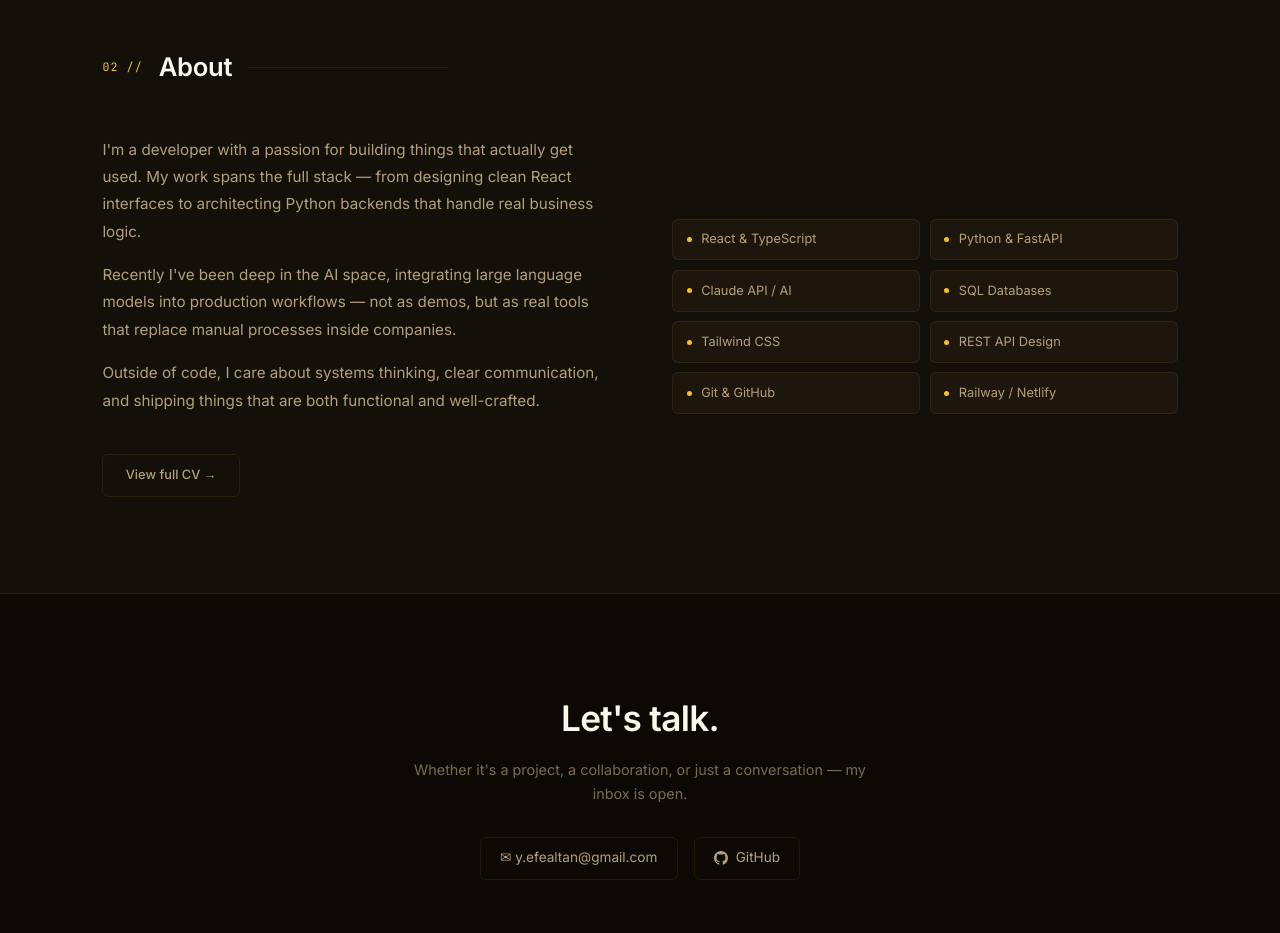
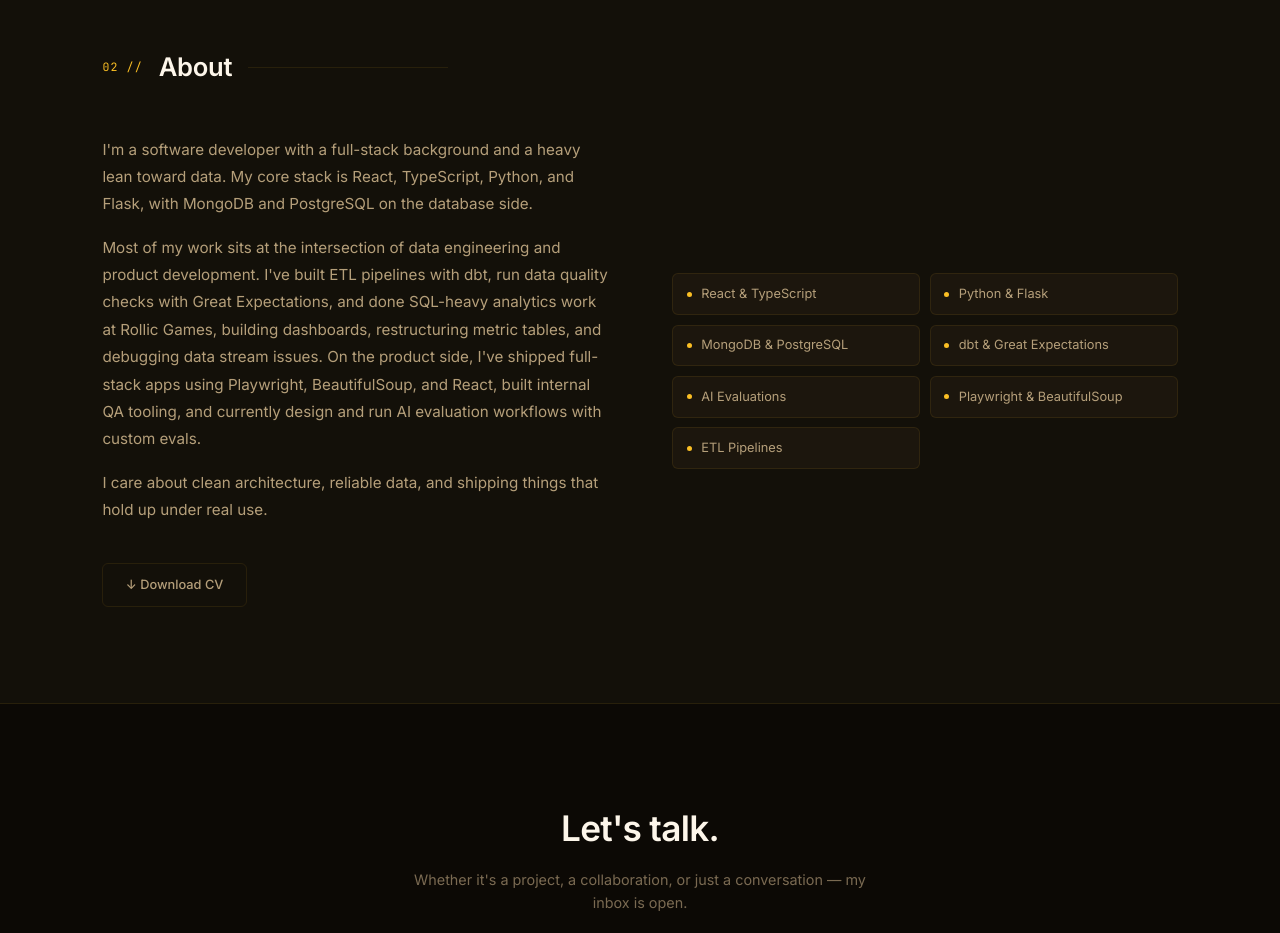
Before and after one commit to efeAltan1/efeAltan1.github.io, a React (Vite) app: page / in a window 1280 px wide. Shown: the part 1720-2653 px from the top of the page. Built offline with nearby package versions, Linux system fonts and the light colour scheme.

Commit message:
Changing the placeholder text for 'About' page.

```diff
--- a/src/components/About.tsx
+++ b/src/components/About.tsx
@@ -32,7 +32,8 @@ export function About() {
           ))}
           <br />
           <a
-            href="#"
+            href="/cv.pdf"
+            download
             style={{
               display: 'inline-flex', alignItems: 'center', gap: '0.5rem',
               padding: '0.65rem 1.4rem', border: '1px solid var(--border)',
@@ -43,7 +44,7 @@ export function About() {
             onMouseEnter={e => { e.currentTarget.style.borderColor = 'var(--accent)'; e.currentTarget.style.color = 'var(--accent)'; e.currentTarget.style.boxShadow = '0 0 16px var(--accent-glow)' }}
             onMouseLeave={e => { e.currentTarget.style.borderColor = 'var(--border)'; e.currentTarget.style.color = 'var(--muted2)'; e.currentTarget.style.boxShadow = '' }}
           >
-            {a.cvBtn[lang]}
+            ↓ {a.cvBtn[lang]}
           </a>
         </div>
 
--- a/src/data/content.ts
+++ b/src/data/content.ts
@@ -101,28 +101,27 @@ export const content = {
     sectionTitle: { en: 'About', tr: 'Hakkımda' },
     paragraphs: [
       {
-        en: "I'm a developer with a passion for building things that actually get used. My work spans the full stack — from designing clean React interfaces to architecting Python backends that handle real business logic.",
-        tr: 'Gerçekten kullanılan şeyler inşa etme tutkusuna sahip bir geliştiriciyim. Çalışmalarım temiz React arayüzleri tasarlamaktan Python backend mimarisi kurmaya kadar tüm katmanları kapsıyor.',
+        en: "I'm a software developer with a full-stack background and a heavy lean toward data. My core stack is React, TypeScript, Python, and Flask, with MongoDB and PostgreSQL on the database side.",
+        tr: "Veriye güçlü bir yönelimi olan, tam yığın bir yazılım geliştiriciyim. Temel stack'im React, TypeScript, Python ve Flask; veritabanı tarafında MongoDB ve PostgreSQL kullanıyorum.",
       },
       {
-        en: "Recently I've been deep in the AI space, integrating large language models into production workflows — not as demos, but as real tools that replace manual processes inside companies.",
-        tr: 'Son zamanlarda yapay zeka alanına derinlemesine daldım; büyük dil modellerini üretim iş akışlarına entegre ediyorum — demo olarak değil, şirketlerde manuel süreçlerin yerini alan gerçek araçlar olarak.',
+        en: "Most of my work sits at the intersection of data engineering and product development. I've built ETL pipelines with dbt, run data quality checks with Great Expectations, and done SQL-heavy analytics work at Rollic Games, building dashboards, restructuring metric tables, and debugging data stream issues. On the product side, I've shipped full-stack apps using Playwright, BeautifulSoup, and React, built internal QA tooling, and currently design and run AI evaluation workflows with custom evals.",
+        tr: "Çalışmalarımın büyük bölümü veri mühendisliği ile ürün geliştirmenin kesişiminde yer alıyor. dbt ile ETL pipeline'ları kurdum, Great Expectations ile veri kalitesi kontrolleri yaptım ve Rollic Games'te yoğun SQL analitiği gerçekleştirdim; dashboard'lar oluşturdum, metrik tablolarını yeniden yapılandırdım ve veri akışı sorunlarını giderdim. Ürün tarafında Playwright, BeautifulSoup ve React ile full-stack uygulamalar geliştirdim, dahili QA araçları inşa ettim ve şu an özel değerlendirmeler yazarak yapay zeka değerlendirme iş akışları tasarlıyor ve yönetiyorum.",
       },
       {
-        en: 'Outside of code, I care about systems thinking, clear communication, and shipping things that are both functional and well-crafted.',
-        tr: 'Kodun dışında sistem düşüncesi, açık iletişim ve hem işlevsel hem de özenle yapılmış şeyler çıkarmak önemlidir benim için.',
+        en: "I care about clean architecture, reliable data, and shipping things that hold up under real use.",
+        tr: "Temiz mimari, güvenilir veri ve gerçek kullanımda ayakta kalan şeyler çıkarmak benim için önemlidir.",
       },
     ],
-    cvBtn: { en: 'View full CV →', tr: "CV'yi Gör →" },
+    cvBtn: { en: 'Download CV', tr: "CV'yi İndir" },
     skills: [
-      { en: 'React & TypeScript',   tr: 'React & TypeScript'    },
-      { en: 'Python & FastAPI',     tr: 'Python & FastAPI'      },
-      { en: 'Claude API / AI',      tr: 'Claude API / YZ'       },
-      { en: 'SQL Databases',        tr: 'SQL Veritabanları'     },
-      { en: 'Tailwind CSS',         tr: 'Tailwind CSS'          },
-      { en: 'REST API Design',      tr: 'REST API Tasarımı'     },
-      { en: 'Git & GitHub',         tr: 'Git & GitHub'          },
-      { en: 'Railway / Netlify',    tr: 'Railway / Netlify'     },
+      { en: 'React & TypeScript',       tr: 'React & TypeScript'         },
+      { en: 'Python & Flask',           tr: 'Python & Flask'             },
+      { en: 'MongoDB & PostgreSQL',     tr: 'MongoDB & PostgreSQL'       },
+      { en: 'dbt & Great Expectations', tr: 'dbt & Great Expectations'   },
+      { en: 'AI Evaluations',           tr: 'YZ Değerlendirmeleri'       },
+      { en: 'Playwright & BeautifulSoup', tr: 'Playwright & BeautifulSoup' },
+      { en: 'ETL Pipelines',            tr: 'ETL Pipeline\'ları'          },
     ],
   },
 
```
Also changed, not shown: 1 other file (tests, documents, lock files or other folders).
